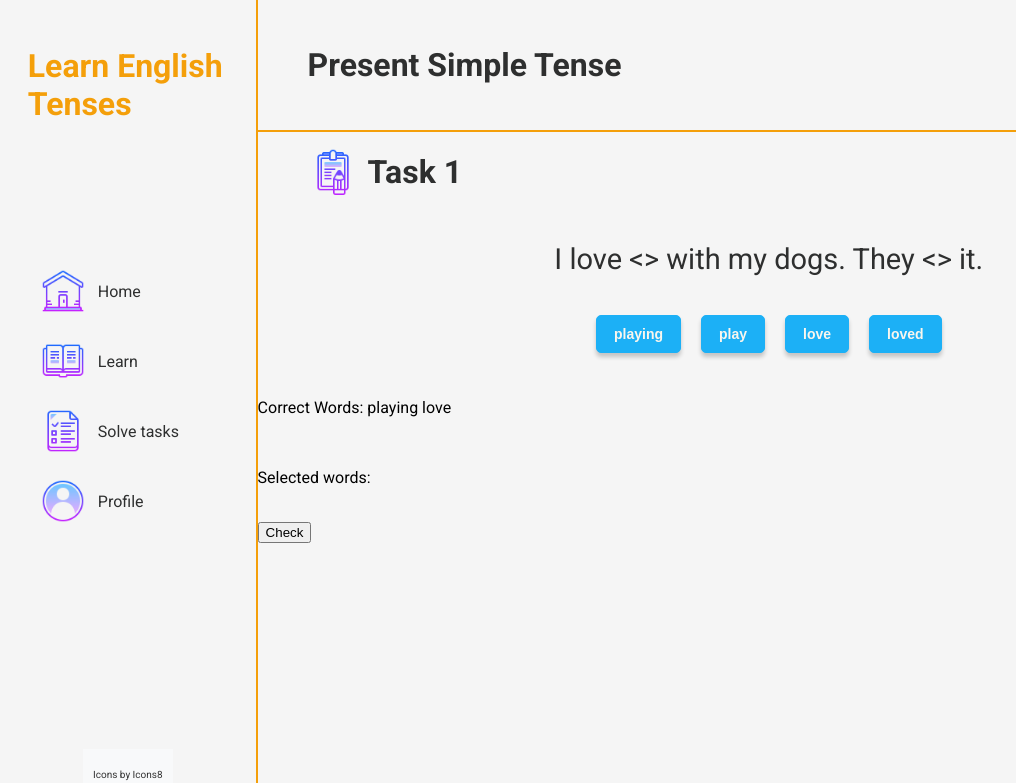
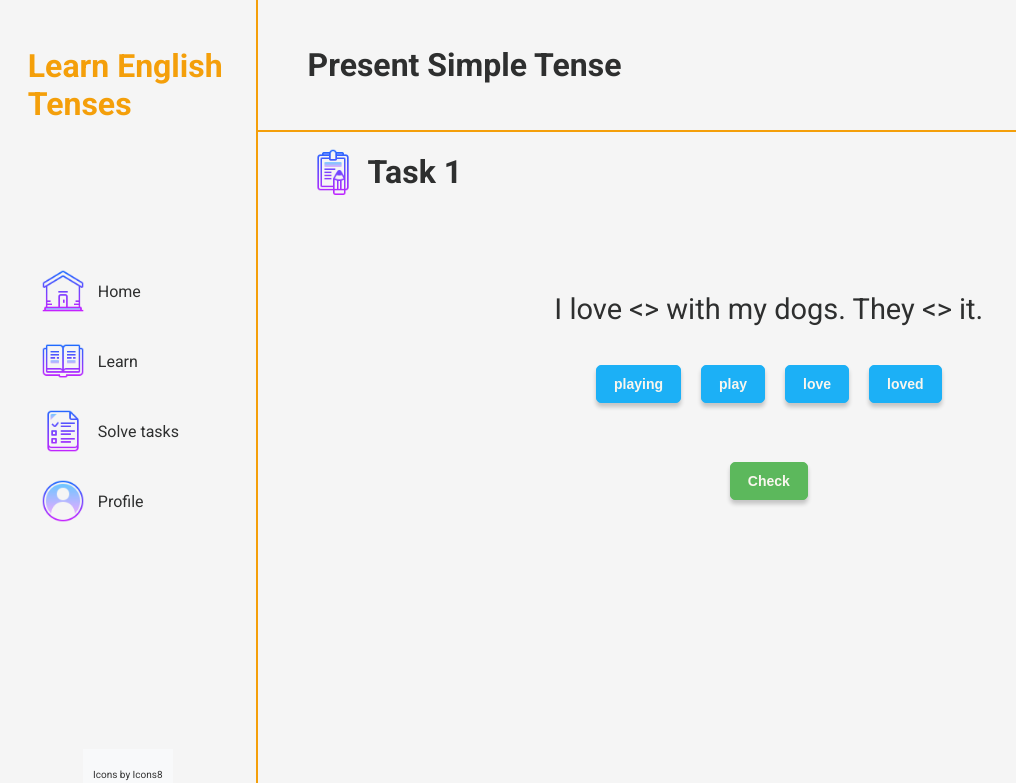
Before and after one commit to frankoklepac/zavrsni-rad, a Django app: template LearnEnglishTenses/learntenses/templates/learntenses/task_detail.html in a window 1280 px wide. Shown: the top 783 px of the page, without its empty margins (0-1016 px from the left). Run offline with Django 4.2, Linux system fonts and the light colour scheme; the template is opened without the code that fills it: values that come from a table or form of the project are taken from there, others are empty; data comes from the database, SQL or seed files in the repository; both versions use the stored data as it was after the commit.

Commit message:
Styling task_detail.html. Only thing left is to add hints for each task, depending on the task level.

```diff
--- a/LearnEnglishTenses/learntenses/static/learntenses/styles/task_detail.css
+++ b/LearnEnglishTenses/learntenses/static/learntenses/styles/task_detail.css
@@ -26,6 +26,30 @@
   color:#2E2F2F;
 }
 
+.task-result{
+  min-height: 50px;
+  display: flex;
+  align-items: center;
+  justify-content: center;
+  padding: 0;
+  margin: 0;
+}
+
+.task-result p{
+  font-size: 20px;
+  margin: 0;
+  padding: 0;
+  font-weight: bold;
+}
+
+.correct {
+  color: #5CB85C;
+}
+
+.incorrect {
+  color: #A82E2E;
+}
+
 .task-text{
   display: flex;
   flex-direction: row;
@@ -33,7 +57,10 @@
   align-items: center;
   width: 100%;
   font-size: 29px;
+  padding: 0;
+  margin: 0;
   color: #2E2F2F;
+  text-align: center;
 }
 
 .task-options{
@@ -62,3 +89,39 @@
   background-color: #BBC0C2;
   color: #ffffff;
 }
+
+.task-result-buttons{
+  display: flex;
+  flex-direction: row;
+  justify-content: center;
+  align-items: center;
+  margin-top: 20px;
+}
+
+.check-button {
+  background-color: #5CB85C;
+  color: #F9F6EE;
+  font-size: 14px;
+  font-weight: bold;
+  padding: 10px 17px;
+  border: 1px solid #5CB85C;
+  box-shadow: 0 4px 4px rgba(0, 0, 0, 0.2);
+  border-radius: 5px;
+  cursor: pointer;
+  user-select: none;
+  margin: 10px;
+}
+
+.next-task-btn {
+  background-color: #1CB0F6;
+  color: #F9F6EE;
+  font-size: 14px;
+  font-weight: bold;
+  padding: 10px 17px;
+  border: 1px solid #1CB0F6;
+  box-shadow: 0 4px 4px rgba(0, 0, 0, 0.2);
+  border-radius: 5px;
+  cursor: pointer;
+  user-select: none;
+  margin: 10px;
+}
--- a/LearnEnglishTenses/learntenses/templates/learntenses/task_detail.html
+++ b/LearnEnglishTenses/learntenses/templates/learntenses/task_detail.html
@@ -21,6 +21,9 @@
                     <h1>Task {{ task.name }}</h1>
                 </div>
             </div>
+            <div class="task-result">
+                <p id ="result"></p>
+            </div>
             <div class="task-text">
                 <p>{{ task.sentence|safe }}</p>
             </div>
@@ -30,13 +33,12 @@
                 {% endfor %}
             </div>
             <br>
-            <p>Correct Words: {{ task.correct_words }}</p>
-            <br>
-            <p id="selected-words" style="display: block;">Selected words:</p>
-            <br>
-            <button class="check-button" data-task-id="{{task.id}}" data-level="{{task.level}}" data-tense="{{task.tense}}" style="display:block;" data-correct-words="{{task.correct_words}}">Check</button>
-            <button id="next-task-button" style="display: none;"></button>
-            <p id ="result"></p>
+            <div class="task-result-buttons">
+                <button class="check-button" data-task-id="{{task.id}}" data-level="{{task.level}}" data-tense="{{task.tense}}" style="display:block;" data-correct-words="{{task.correct_words}}">Check</button>
+                <button class="next-task-btn" id="next-task-button" style="display: none;"></button>
+            </div>
+            <p id="selected-words" style="display: none;">Selected words:</p>
+            <p style="display:none;">Correct Words: {{ task.correct_words }}</p>
         </div>
     </div>
 
@@ -55,6 +57,7 @@
             }
             return cookieValue;
         }
+
         let clickedWords = [];
         const selectedWordsElement = document.getElementById('selected-words');
         const taskText = document.querySelector('.task-text p');
@@ -111,7 +114,15 @@
                 const currentLevel = parseInt(checkButton.getAttribute('data-level'));
                 if (JSON.stringify(correctWords) === JSON.stringify(clickedWords)) {
                     resultElement.textContent = 'Correct!';
+                    resultElement.classList.add('correct');
+                    resultElement.classList.remove('incorrect');
+
+                    document.querySelectorAll('.word-button').forEach(button => {
+                        button.disabled = true;
+                    });
+
                     const taskId = checkButton.getAttribute('data-task-id');
+
                     if (currentLevel === 6) {
                         nextTaskButton.textContent = 'Congratulations!';
                         nextTaskButton.style.display = 'block';
@@ -123,6 +134,7 @@
                         checkButton.style.display = 'none';
                         selectedWordsElement.textContent = '';
                     }
+
                     fetch(`/home/mark_as_completed/${taskId}/`, {
                         method: 'POST',
                         headers: {
@@ -139,6 +151,8 @@
                 }
                 else {
                     resultElement.textContent = 'Incorrect! Try again';
+                    resultElement.classList.add('incorrect');
+                    resultElement.classList.remove('correct');
                     selectedWordsElement.textContent = '';
                     clickedWords = [];
                     document.querySelectorAll('.filled').forEach(element => {
```
Also changed, not shown: LearnEnglishTenses/db.sqlite3.
